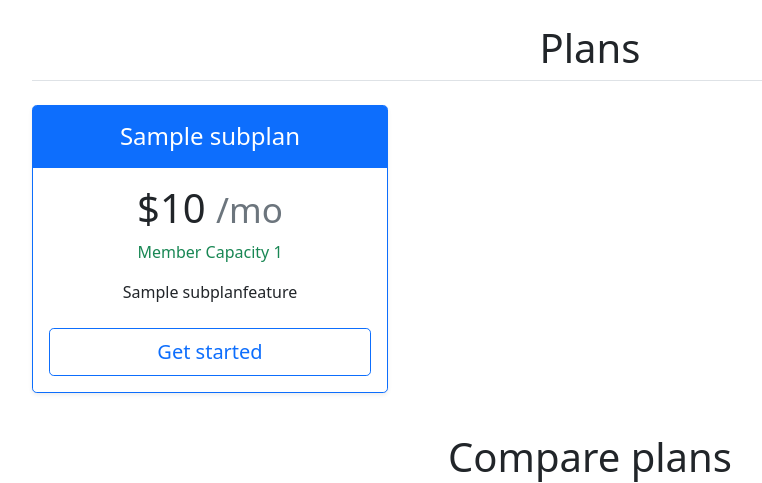
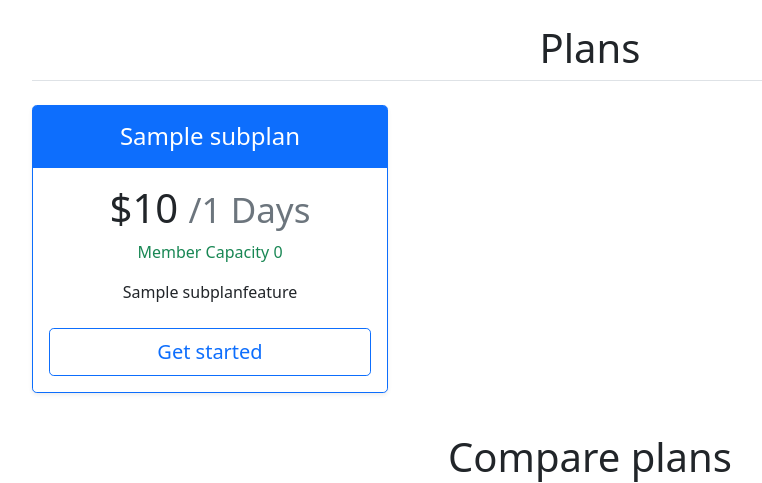
Before and after one commit to codeartisanlab/Gym-Management-System-in-Django-3-Bootstrap-5-and-PostgreSQL, a Django app: page /pricing in a window 1280 px wide. Shown: the part 56-539 px from the top of the page, without its empty margins (50-812 px from the left). Run offline with Django 3.2, Linux system fonts and the light colour scheme; tables that the repository leaves empty hold one stand-in row (values such as "Sample post"); some libraries are stand-ins or nearby versions.

Commit message:
part-28-pricing-plan-&-user-dashboard

```diff
--- a/gymManageSys/settings.py
+++ b/gymManageSys/settings.py
@@ -39,6 +39,7 @@ INSTALLED_APPS = [
     'django.contrib.sessions',
     'django.contrib.messages',
     'django.contrib.staticfiles',
+    'mathfilters',
 ]
 
 MIDDLEWARE = [
--- a/main/admin.py
+++ b/main/admin.py
@@ -31,7 +31,7 @@ admin.site.register(models.GalleryImage,GalleryImageAdmin)
 
 class SubPlanAdmin(admin.ModelAdmin):
 	list_editable=('highlight_status','max_member')
-	list_display=('title','price','max_member','highlight_status')
+	list_display=('title','price','max_member','validity_days','highlight_status')
 admin.site.register(models.SubPlan,SubPlanAdmin)
 
 class SubPlanFeatureAdmin(admin.ModelAdmin):
@@ -52,7 +52,7 @@ admin.site.register(models.Subscriber,SubscriberAdmin)
 
 
 class SubscriptionAdmin(admin.ModelAdmin):
-	list_display=('user','plan','price')
+	list_display=('user','plan','reg_date','price')
 admin.site.register(models.Subscription,SubscriptionAdmin)
 
 
--- a/main/models.py
+++ b/main/models.py
@@ -9,6 +9,9 @@ from django.dispatch import receiver
 class Banners(models.Model):
 	img=models.ImageField(upload_to="banners/")
 	alt_text=models.CharField(max_length=150)
+
+	class Meta:
+		verbose_name_plural='Banners'
 
 	def __str__(self):
 		return self.alt_text
@@ -85,6 +88,7 @@ class SubPlan(models.Model):
 	price=models.IntegerField()
 	max_member=models.IntegerField(null=True)
 	highlight_status=models.BooleanField(default=False,null=True)
+	validity_days=models.IntegerField(null=True)
 
 	def __str__(self):
 		return self.title
@@ -133,7 +137,7 @@ class Subscription(models.Model):
 	user=models.ForeignKey(User, on_delete=models.CASCADE,null=True)
 	plan=models.ForeignKey(SubPlan, on_delete=models.CASCADE,null=True)
 	price=models.CharField(max_length=50)
-
+	reg_date=models.DateField(auto_now_add=True,null=True)
 
 # Trainer
 class Trainer(models.Model):
@@ -170,6 +174,9 @@ class NotifUserStatus(models.Model):
 	user=models.ForeignKey(User, on_delete=models.CASCADE)
 	status=models.BooleanField(default=False)
 
+	class Meta:
+		verbose_name_plural='Notification Status'
+
 # Assign Subscriber to Trainer
 class AssignSubscriber(models.Model):
 	user=models.ForeignKey(User, on_delete=models.CASCADE,null=True)
--- a/main/templates/pricing.html
+++ b/main/templates/pricing.html
@@ -1,5 +1,6 @@
 {% extends 'base.html' %}
 {% load static %}
+{% load mathfilters %}
 {% block content %}
 <link rel="stylesheet" type="text/css" href="{% static 'bootstrap-icons/font/bootstrap-icons.css' %}" />
 <section class="container my-4">
@@ -18,9 +19,9 @@
         </div>
         <div class="card-body">
           <h1 class="card-title pricing-card-title">${{plan.price}}
-            <small class="text-muted fw-light">/mo</small>
+            <small class="text-muted fw-light">/{{plan.validity_days}} Days</small>
           </h1>
-          <p class="text-success">Member Capacity {{plan.max_member}}</p>
+          <p class="text-success">Member Capacity {{plan.max_member|sub:plan.total_members}}</p>
           <ul class="list-unstyled mt-3 mb-4">
             {% for feature in plan.subplanfeature_set.all %}
             <li>{{feature.title}}</li>
--- a/main/templates/user/dashboard.html
+++ b/main/templates/user/dashboard.html
@@ -16,7 +16,9 @@
 								<h5 class="card-header">Current Package</h5>
 								<div class="card-body">
 									<h6 class="card-text">{{current_plan.plan}}</h6>
-									<p>Price:{{current_plan.price}}</p>
+									<p>Price: {{current_plan.price}}</p>
+									<p>Purchase Date: {{current_plan.reg_date}}</p>
+									<p>Expiry Date: {{enddate}}</p>
 								</div>
 							</div>
 						</div>
--- a/main/views.py
+++ b/main/views.py
@@ -2,9 +2,13 @@ from django.shortcuts import render,redirect
 from django.template.loader import get_template
 from django.core import serializers
 from django.http import JsonResponse
+from django.db.models import Count
 from . import models
 from . import forms
 import stripe
+
+from datetime import timedelta
+
 # Home Page
 def home(request):
 	banners=models.Banners.objects.all()
@@ -47,7 +51,7 @@ def gallery_detail(request,id):
 
 # Subscription Plans
 def pricing(request):
-	pricing=models.SubPlan.objects.all().order_by('price')
+	pricing=models.SubPlan.objects.annotate(total_members=Count('subscription__id')).all().order_by('price')
 	dfeatures=models.SubPlanFeature.objects.all();
 	return render(request, 'pricing.html',{'plans':pricing,'dfeatures':dfeatures})
 
@@ -122,7 +126,7 @@ def pay_cancel(request):
 def user_dashboard(request):
 	current_plan=models.Subscription.objects.get(user=request.user)
 	my_trainer=models.AssignSubscriber.objects.get(user=request.user)
-	my_trainer=models.AssignSubscriber.objects.get(user=request.user)
+	enddate=current_plan.reg_date+timedelta(days=current_plan.plan.validity_days)
 
 	# Notification
 	data=models.Notify.objects.all().order_by('-id')
@@ -142,7 +146,8 @@ def user_dashboard(request):
 	return render(request, 'user/dashboard.html',{
 		'current_plan':current_plan,
 		'my_trainer':my_trainer,
-		'total_unread':totalUnread
+		'total_unread':totalUnread,
+		'enddate':enddate
 	})
 
 # Edit Form
```
Also changed, not shown: main/migrations/0028_subplan_validity_days.py (added), main/migrations/0029_subscription_reg_date.py (added).
